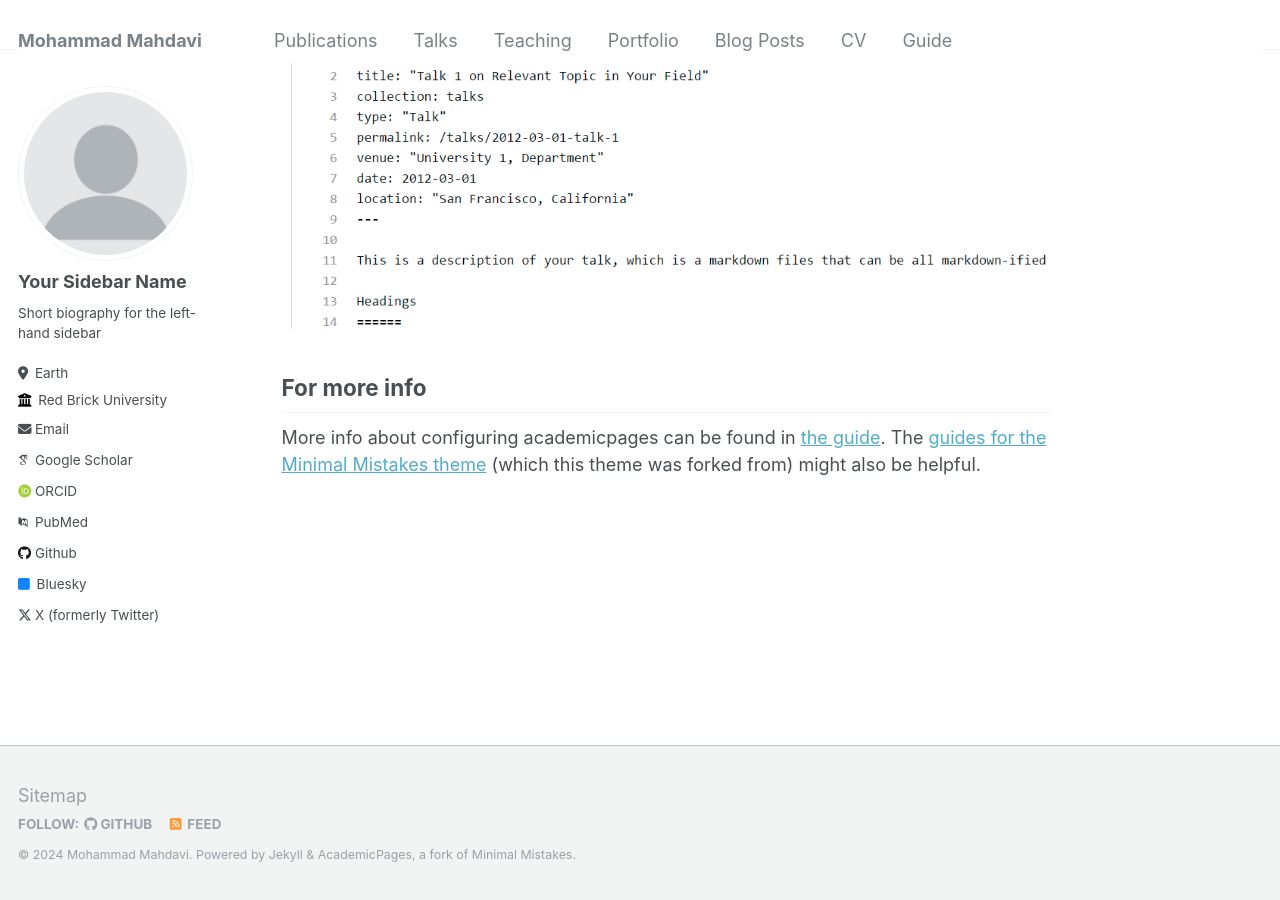
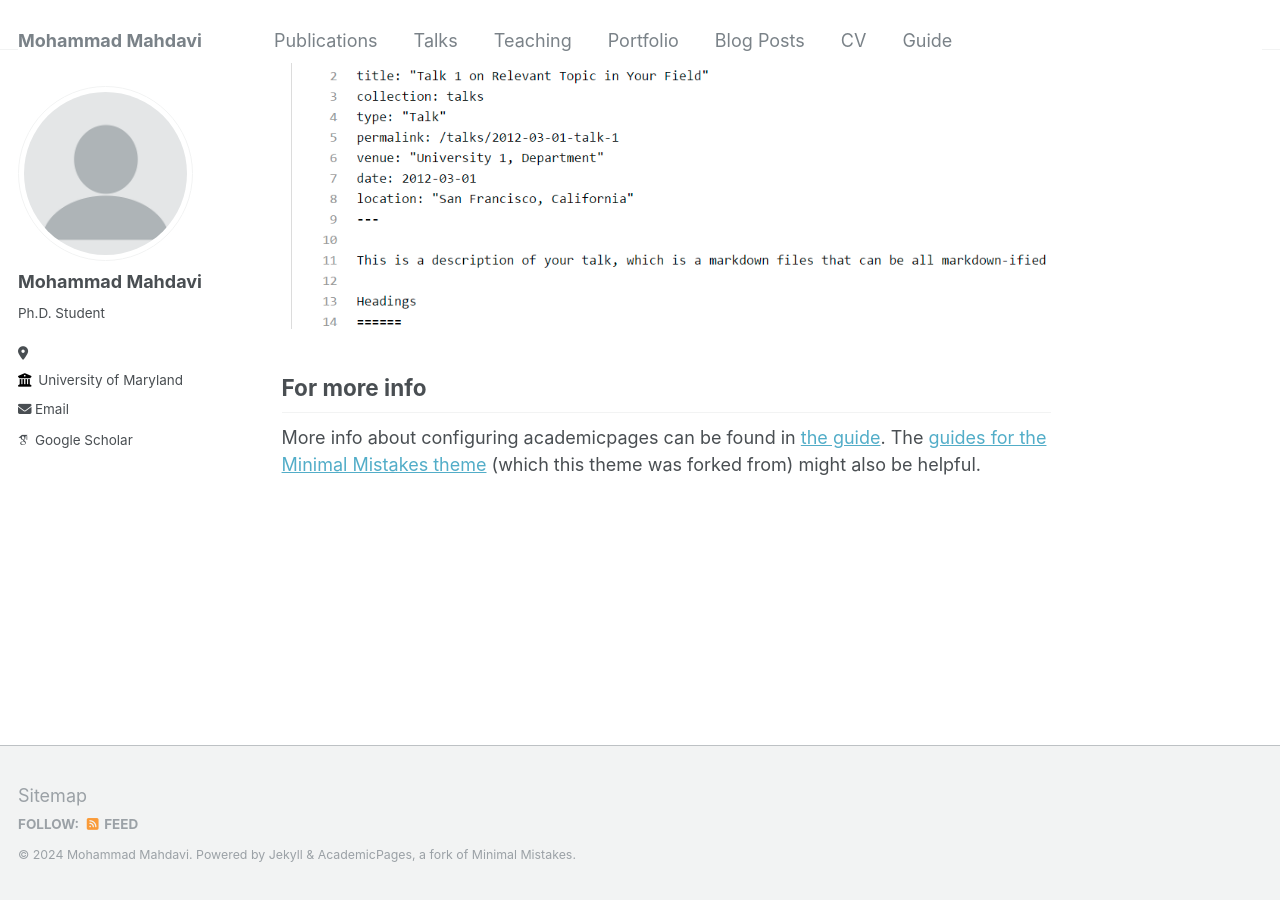
Before and after one commit to mo-ma/mo-ma.github.io, a Jekyll site: the page built from _pages/about.md, in a window 1280 px wide and 900 px high, scrolled down 2640 px. Built offline with Jekyll 4.4.1, drawn with Linux system fonts in a browser that asks for light colours; some web fonts are replaced.

Commit message:
Update _config.yml

```diff
--- a/_config.yml
+++ b/_config.yml
@@ -22,32 +22,32 @@ repository               : "mo-ma/mo-ma.github.io"
 author:
   # Biographic information
   avatar           : "profile.png"
-  name             : "Your Sidebar Name"
+  name             : "Mohammad Mahdavi"
   pronouns         : # example: "she/her"
-  bio              : "Short biography for the left-hand sidebar"
-  location         : "Earth"
-  employer         : "Red Brick University"
+  bio              : "Ph.D. Student"
+  location         : ""
+  employer         : "University of Maryland"
   uri              : # URL
-  email            : "none@example.org"
+  email            : "mahdavi@umd.edu"
 
   # Academic websites
   arxiv            : # URL - Update with the correct link to your profile
-  googlescholar    : "https://scholar.google.com/citations?user=PS_CX0AAAAAJ"
+  googlescholar    : "https://scholar.google.com/citations?user=qu-kz84AAAAJ"
   impactstory      : # URL
-  orcid            : "http://orcid.org/yourorcidurl"
-  pubmed           : "https://www.ncbi.nlm.nih.gov/pubmed/?term=john+snow"
+  orcid            :
+  pubmed           :
   researchgate     : # URL
 
   # Repositories and software development
   bitbucket        : # Username - Update with your username on the site
   codepen          : # Username
   dribbble         : # Username
-  github           : "academicpages"
+  github           :
   kaggle           : # Username
   stackoverflow    : # User number or user number and name (i.e., use "1" or "1/jeff-atwood")
 
   # Social media
-  bluesky          : "bsky.app" # Replace this with you Bluesky username
+  bluesky          :  # Replace this with you Bluesky username
   facebook         : # Username
   flickr           : # Username
   foursquare       : # Username
@@ -64,7 +64,7 @@ author:
   steam            : # Username
   telegram         : # URL
   tumblr           : # Username
-  twitter          : "UniofOxford"  # Replace this with your X / Twitter handle
+  twitter          :  # Replace this with your X / Twitter handle
   vine             : # Username
   weibo            : # Username
   wikipedia        : # Username
```
